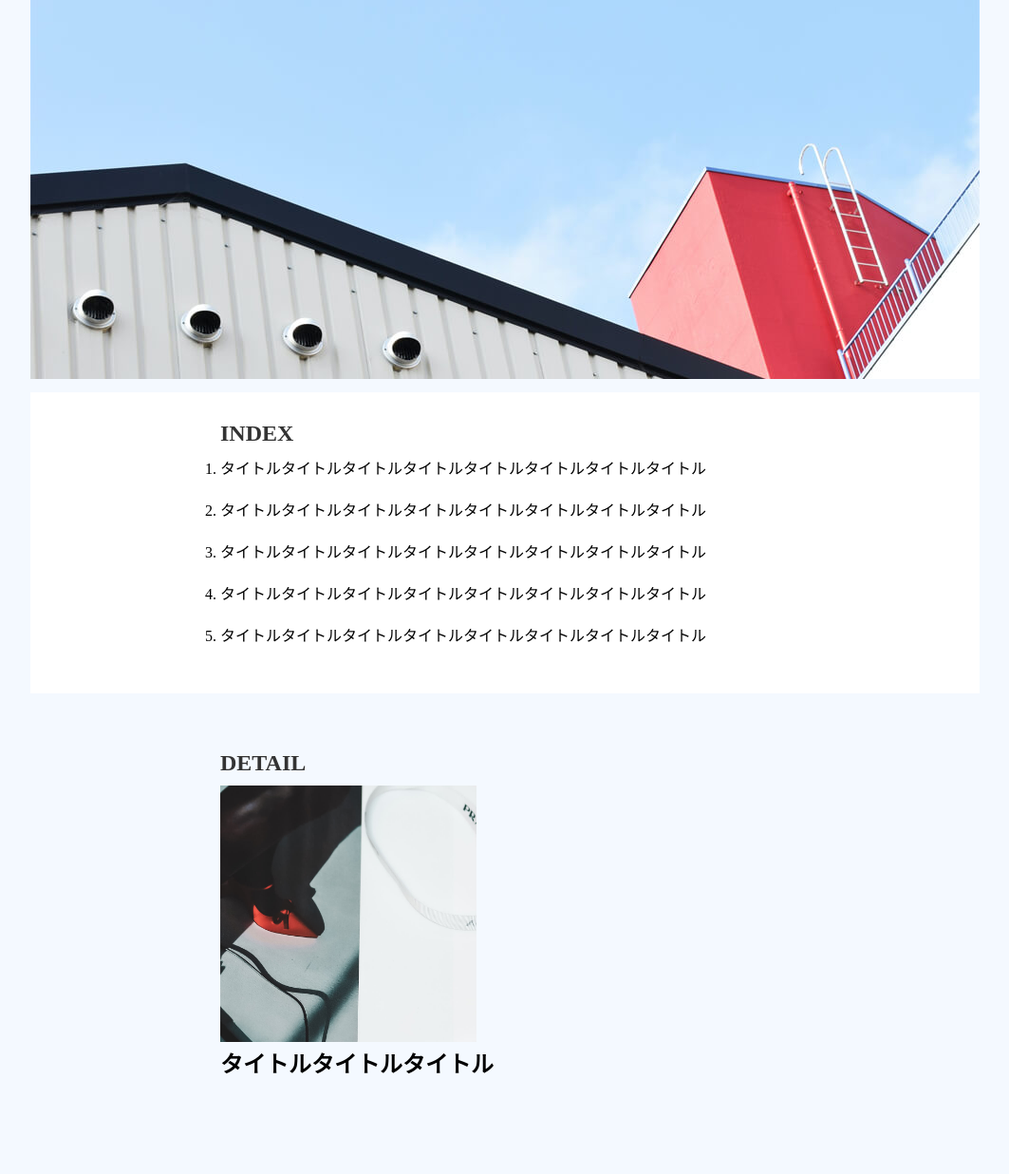
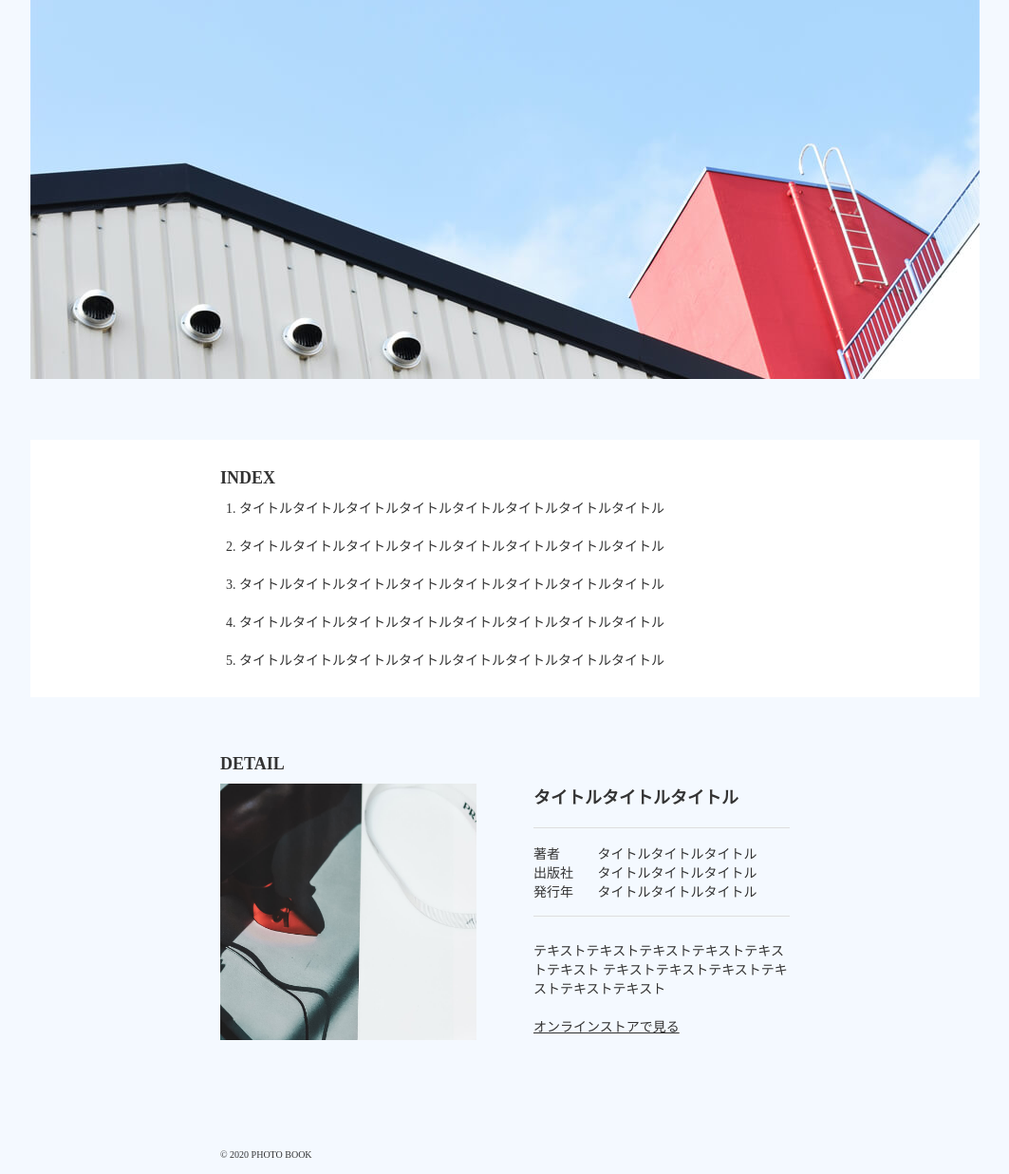
Before and after one commit to penguinkiwi/demo, a plain HTML site: page photobook/index.html in a window 1280 px wide. Shown: the part 94-1330 px from the top of the page at 95% size, without its empty margins (108-1171 px from the left). Before the commit the page ends 1230 px from the top, so only its background shows below. Drawn offline with Linux system fonts and the light colour scheme; some packages are replaced by stand-ins of ours.

Commit message:
差分プッシュ

```diff
--- a/photobook/css/style.css
+++ b/photobook/css/style.css
@@ -1,73 +1,164 @@
+@charset "UTF-8";
+
+html {
+  font-size: 100%;
+}
 body {
   background-color: #f4f9ff;
-  color: #000;
-  font-size: 1rem;
+  color: #333;
+  font-size: 0.875rem;
 }
-
+img {
+  max-width: 100%;
+}
+/* サイト全体のコンテンツ幅を設定 */
 .container {
   max-width: 1000px;
   margin: 0 auto;
 }
-
+/* 中のコンテンツ部分の最大幅を設定 */
+.inner {
+  max-width: 600px;
+  margin: 0 auto;
+}
 .section-title {
-  color: #333333;
+  font-size: 1.125rem;
   font-weight: bold;
   margin-bottom: 10px;
 }
 
+/*-------------------------------------------
+ヘッダー
+-------------------------------------------*/
 #header {
   margin-top: 60px;
 }
-
-#header .title {
+/*
+h1タグ
+line-height にh1タグの高さよりも小さい値「1px」を指定することで、
+h1タグの上下の余白が消えるため、ロゴ画像の高さと揃う
+「line-height: 0;」を指定してもOKです
+*/
+#header .site-title {
   width: 160px;
   line-height: 1px;
   margin-bottom: 15px;
 }
-
-#header img {
-  max-width: 100%;
+/* aタグのリンク範囲を親要素のサイズに広げる */
+#header .site-title a {
+  display: block;
 }
 
-#header .title a {
-  display: block;
-}
-/*----------------------
-TOP Photo
-------------------------*/
-
-.mainvisual {
-  width: 1000px;
-  margin: 10px auto;
-}
-
-/*----------------------
-INDEX
-------------------------*/
-
-#index {
-  background: white;
-  padding: 30px;
+/*-------------------------------------------
+Mainvisual
+-------------------------------------------*/
+#mainvisual {
   margin-bottom: 60px;
 }
 
-.inner {
-  max-width: 600px;
-  margin: 0 auto;
+/*-------------------------------------------
+Index
+-------------------------------------------*/
+#index {
+  background-color: #fff;
+  padding: 30px 0;
+  margin-bottom: 60px;
 }
-
+/*
+olタグはリストの先頭に番号がつくので、その分だけ左に移動
+※番号を消したい場合は、「list-style-type: none;」を設定
+*/
+#index .index-list {
+  margin-left: 20px;
+}
 #index .index-list li {
   margin-bottom: 20px;
 }
-
-/*----------------------
-DETAIL
-------------------------*/
-
-#dentail img {
-  width: 270px;
+/* リストの最後は下にマージンをつけない */
+#index .index-list li:last-child {
+  margin-bottom: 0;
 }
 
-#dentail .content-title {
+/*-------------------------------------------
+Detail
+-------------------------------------------*/
+#detail {
+  margin-bottom: 100px;
+}
+#detail .content {
   display: flex;
+  align-items: flex-start;
 }
+#detail .content .title {
+  font-size: 1.125rem;
+  font-weight: bold;
+}
+#detail .content .img {
+  width: 270px;
+  margin-right: 60px;
+}
+#detail .content .text p {
+  margin-bottom: 20px;
+}
+#detail .content dl {
+  display: flex; /* dt、ddを横並びにする */
+  flex-wrap: wrap; /* dtとddが100%になったら、横並びを折り返す */
+  padding: 16px 0;
+  margin-bottom: 25px;
+  border-top: solid 1px #dedede;
+  border-bottom: solid 1px #dedede;
+}
+#detail .content dt {
+  width: 25%;
+}
+#detail .content dd {
+  width: 75%;
+}
+#detail .content .link {
+  color: #333;
+}
+#detail .content .link:hover {
+  opacity: 0.8;
+}
+
+/*-------------------------------------------
+footer
+-------------------------------------------*/
+#footer {
+  font-size: 0.625rem;
+  padding: 15px 0;
+}
+
+/*-------------------------------------------
+SP
+-------------------------------------------*/
+@media screen and (max-width: 1024px) {
+  .inner {
+    padding: 0 40px;
+  }
+
+  /*-------------------------------------------
+  ヘッダー
+  -------------------------------------------*/
+  #header {
+    padding: 0 10px;
+  }
+
+  /*-------------------------------------------
+  Mainvisual
+  -------------------------------------------*/
+  #mainvisual {
+    padding: 0 10px;
+  }
+
+  /*-------------------------------------------
+  Detail
+  -------------------------------------------*/
+  #detail .content {
+    flex-direction: column; /* 縦並びにする */
+  }
+  #detail .content .img {
+    width: 100%;
+    margin: 0 0 25px 0;
+  }
+}
--- a/photobook/index.html
+++ b/photobook/index.html
@@ -1,69 +1,89 @@
 <!DOCTYPE html>
 <html lang="ja">
   <head>
-    <meta charset="UTF-8" />
-    <title>DemoPhotoBook</title>
+    <meta charset="utf-8" />
+    <title>PHOTO BOOK</title>
     <meta
       name="description"
       content="テキストテキストテキストテキストテキストテキストテキストテキスト"
     />
-    <meta name="viewport" content="width=device-width, initial-scale=1.0" />
-    <link rel="icon" href="./img/favicon.ico" />
+    <meta name="viewport" content="width=device-width, initial-scale=1" />
+    <link rel="icon" href="img/favicon.ico" />
     <link rel="stylesheet" href="https://unpkg.com/ress/dist/ress.min.css" />
-    <link rel="stylesheet" href="./css/style.css" />
+    <link rel="stylesheet" href="css/style.css" />
   </head>
+
   <body>
-    <main>
-      <!--TOP Photo-->
-      <div class="container">
-        <header id="header">
-          <div class="title">
-            <a href="#index.html"
-              ><img src="/img/logo.svg" alt="PHOTO Book"
-            /></a>
-          </div>
-        </header>
-        <!--mainvisual-->
-        <section>
-          <div class="mainvisual">
-            <img src="/img/mainvisual.jpg" alt="" />
-          </div>
-        </section>
-        <!--INDEX-->
+    <div class="container">
+      <header id="header">
+        <h1 class="site-title">
+          <a href="index.html"><img src="img/logo.svg" alt="PHOTO BOOK" /></a>
+        </h1>
+      </header>
+
+      <main>
+        <div id="mainvisual">
+          <img src="img/mainvisual.jpg" alt="テキストテキストテキスト" />
+        </div>
+
         <section id="index">
           <div class="inner">
-            <h1 class="section-title">INDEX</h1>
+            <h2 class="section-title">INDEX</h2>
             <ol class="index-list">
-              <li type="1">
+              <li>
                 タイトルタイトルタイトルタイトルタイトルタイトルタイトルタイトル
               </li>
-              <li type="1">
+              <li>
                 タイトルタイトルタイトルタイトルタイトルタイトルタイトルタイトル
               </li>
-              <li type="1">
+              <li>
                 タイトルタイトルタイトルタイトルタイトルタイトルタイトルタイトル
               </li>
-              <li type="1">
+              <li>
                 タイトルタイトルタイトルタイトルタイトルタイトルタイトルタイトル
               </li>
-              <li type="1">
+              <li>
                 タイトルタイトルタイトルタイトルタイトルタイトルタイトルタイトル
               </li>
             </ol>
           </div>
         </section>
-        <!--DETAIL-->
-        <section id="dentail">
+
+        <section id="detail">
           <div class="inner">
-            <h1 class="section-title">DETAIL</h1>
+            <h2 class="section-title">DETAIL</h2>
             <div class="content">
-              <img src="/img/detail.jpg" />
-              <h1 class="content-title">タイトルタイトルタイトル</h1>
-              <div class="content"></div>
+              <img class="img" src="img/detail.jpg" alt="" />
+              <div class="text">
+                <p class="title">タイトルタイトルタイトル</p>
+                <dl>
+                  <dt>著者</dt>
+                  <dd>タイトルタイトルタイトル</dd>
+                  <dt>出版社</dt>
+                  <dd>タイトルタイトルタイトル</dd>
+                  <dt>発行年</dt>
+                  <dd>タイトルタイトルタイトル</dd>
+                </dl>
+                <p>
+                  テキストテキストテキストテキストテキストテキスト
+                  テキストテキストテキストテキストテキストテキスト
+                </p>
+                <a
+                  class="link"
+                  href="#"
+                  target="_blank"
+                  rel="noopener noreferrer"
+                  >オンラインストアで見る</a
+                >
+              </div>
             </div>
           </div>
         </section>
-      </div>
-    </main>
+      </main>
+
+      <footer id="footer">
+        <p class="inner">&copy; 2020 PHOTO BOOK</p>
+      </footer>
+    </div>
   </body>
 </html>
```
